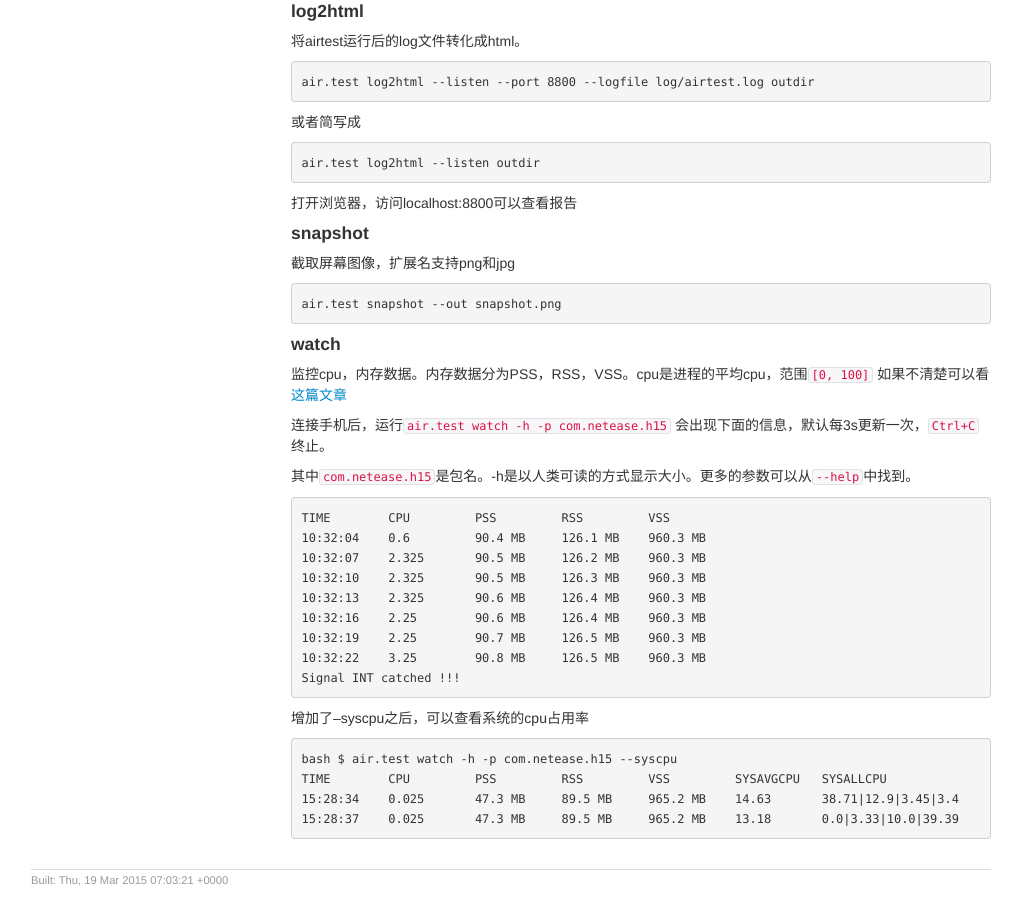
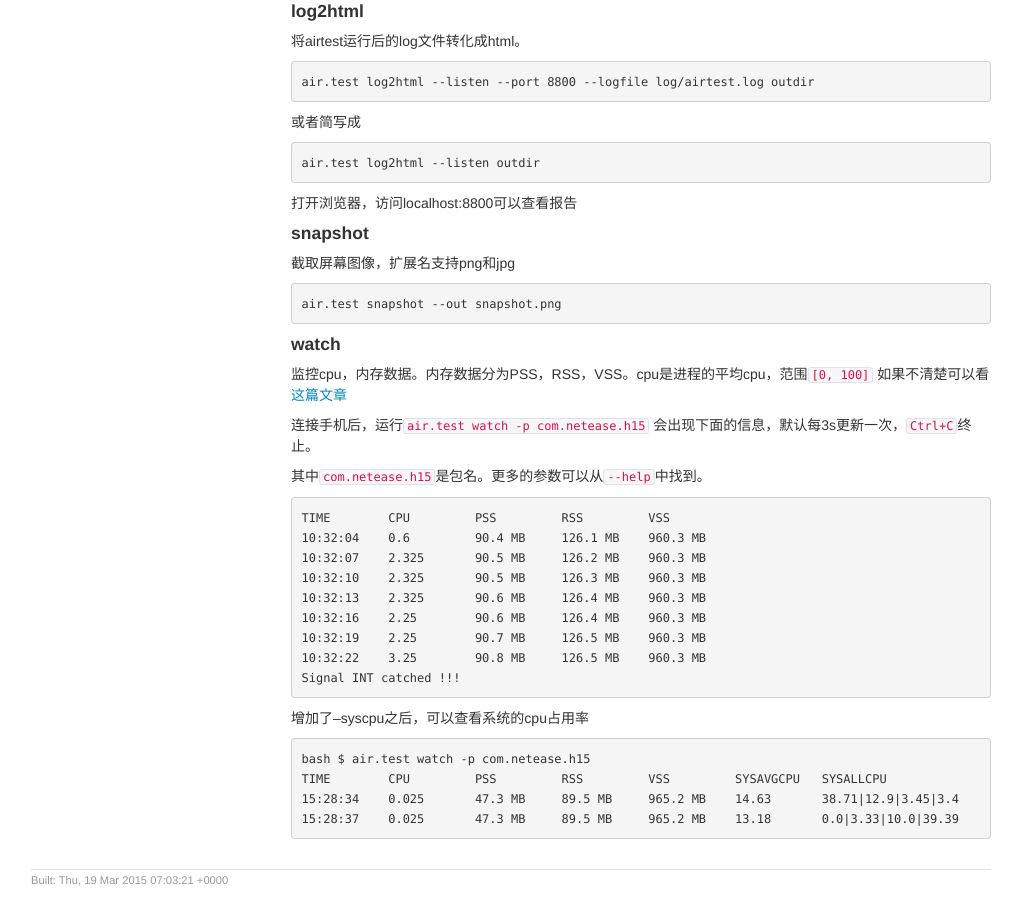
Before and after one commit to NetEase/airtest, a Jekyll site: the page built from _posts/2014-10-11-overview-cli.md, in a window 1280 px wide and 900 px high, scrolled down 979 px. Shown: the whole window, without its empty margins (119-1141 px from the left). Built offline with Jekyll 4.4.1, drawn with Linux system fonts in a browser that asks for light colours; comment, search, counter and statistics services are not loaded.

```diff
--- a/_posts/2014-10-11-overview-cli.md
+++ b/_posts/2014-10-11-overview-cli.md
@@ -57,10 +57,9 @@ air.json文件的内容格式如下
 监控cpu，内存数据。内存数据分为PSS，RSS，VSS。cpu是进程的平均cpu，范围`[0, 100]`
 如果不清楚可以看[这篇文章]({{site.baseurl}}/wikipedia/memory.html)
 
-连接手机后，运行`air.test watch -h -p com.netease.h15` 会出现下面的信息，默认每3s更新一次，`Ctrl+C`终止。
+连接手机后，运行`air.test watch -p com.netease.h15` 会出现下面的信息，默认每3s更新一次，`Ctrl+C`终止。
 
-其中`com.netease.h15`是包名。-h是以人类可读的方式显示大小。更多的参数可以从`--help`中找到。
-
+其中`com.netease.h15`是包名。更多的参数可以从`--help`中找到。
 
     TIME        CPU         PSS         RSS         VSS
     10:32:04    0.6         90.4 MB     126.1 MB    960.3 MB
@@ -74,7 +73,7 @@ air.json文件的内容格式如下
 
 增加了--syscpu之后，可以查看系统的cpu占用率
 
-	bash $ air.test watch -h -p com.netease.h15 --syscpu
+	bash $ air.test watch -p com.netease.h15
 	TIME        CPU         PSS         RSS         VSS         SYSAVGCPU   SYSALLCPU
 	15:28:34    0.025       47.3 MB     89.5 MB     965.2 MB    14.63       38.71|12.9|3.45|3.4
 	15:28:37    0.025       47.3 MB     89.5 MB     965.2 MB    13.18       0.0|3.33|10.0|39.39
```
Also changed, not shown: _posts/2014-10-31-links-changelog.md (+4 -0 lines).
